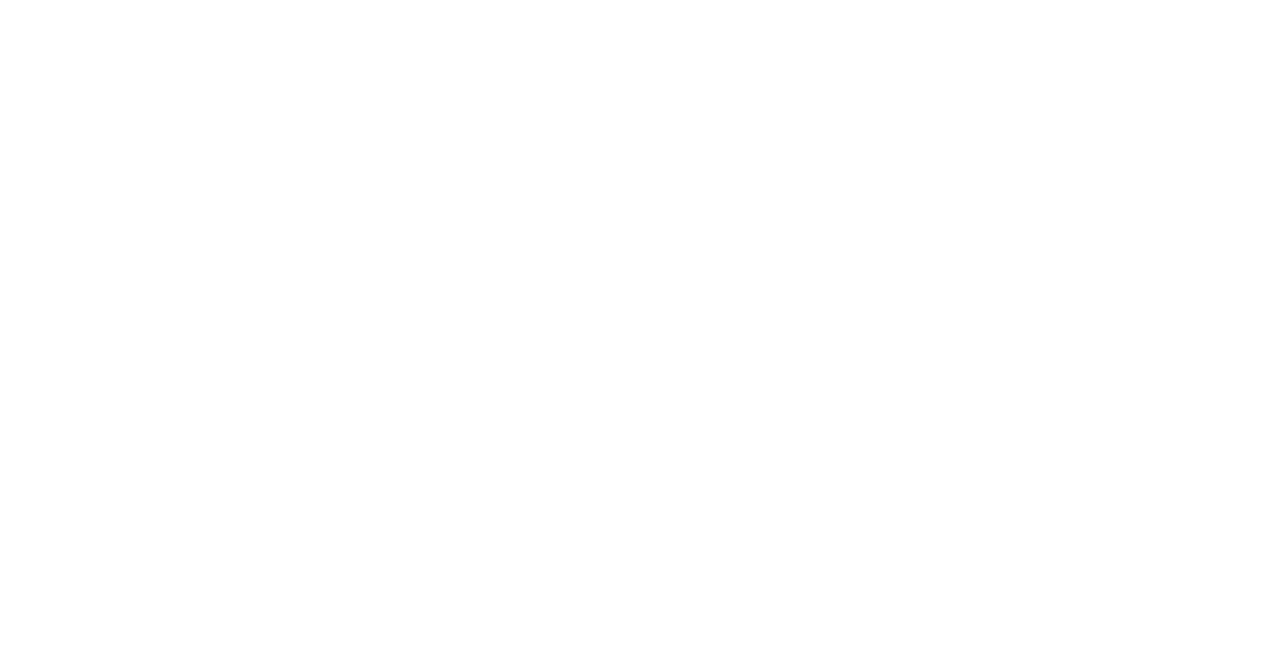
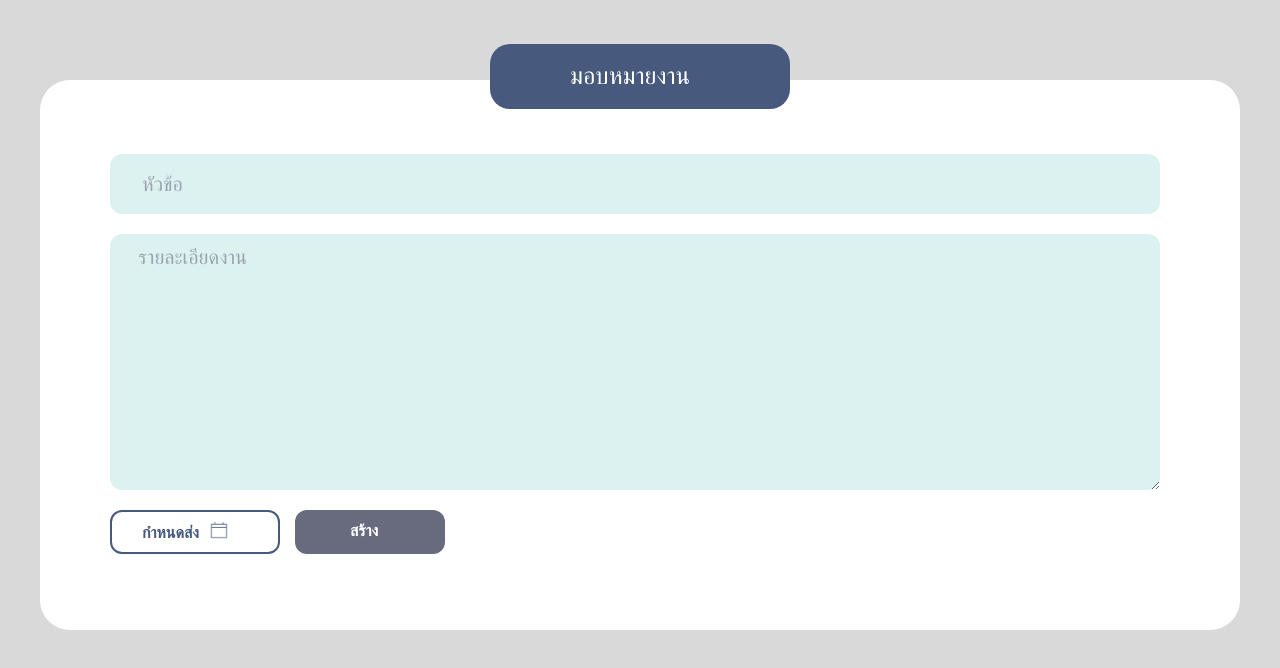
Before and after one commit to MinDDdo/Projectend_frontend, a Nuxt app: page /TeacherAssignWork in a window 1280 px wide. Before the commit this address had no page. Shown: the top 668 px of the page. Built offline with nearby package versions, Linux system fonts and the light colour scheme.

Commit message:
html-TeacherAssignWork

```diff
--- a/pages/StudentAssignmentDetail.vue
+++ b/pages/StudentAssignmentDetail.vue
@@ -5,23 +5,22 @@
     <div class="h-screen bg-[#EEF5FF]">
         <div class="flex justify-between items-center px-10 pt-4">
             <div class="">
-                <img src="~/assets/images/logoback.png" alt="logohome" width="59" height="59"  />
+                <img src="~/assets/images/logoback.png" alt="logohome" width="40" height="40"  />
             </div>
 
         </div>
 
-        <div class="mt-5 flex justify-center ">
-            <div class=" flex flex-col gap-y-32 items-center min-w-[550px] max-w-[550px] min-h-[560px] max-h-[560px]">
-                <h1 class="text-[30px] text-center"><b>แบบฝึกหัดคัดไทย</b></h1>
+        <div class="mt-1 flex justify-center ">
+            <div class=" flex flex-col gap-y-24 items-center min-w-[550px] max-w-[550px] min-h-[560px] max-h-[560px]">
+                <h1 class="text-[28px] text-center"><b>แบบฝึกหัดคัดไทย</b></h1>
                 <div class="flex justify-center relative">
-                    <div class=" flex   bg-white min-w-[570px] max-w-[570px] min-h-[500px] max-h-[500px] rounded-[20px]  ">
+                    <div class=" flex   bg-white w-[530px] h-[450px] rounded-[20px]  ">
 
-                            <ul class="min-w-[425px] max-w-[425px]
-                                min-h-[250px] max-h-[250px]
-                                px-20 pt-32 space-y-5  ">
+                            <ul class="w-[325px]  h-[250px]
+                                px-10 pt-20 space-y-3  ">
                          <li>
                             <diV class="flex justify-between">
-                    <div class="flex gap-5 ">
+                    <div class="flex ">
 
 
                         <div class="flex ">
@@ -29,7 +28,7 @@
 
                         </div>
                     </div>
-                            <div class="flex gap-x-6 ">
+                            <div class="flex ">
                                 <p class=" text-[#D04848]">30 ธ.ค. 2566</p>
 
                             </div>
@@ -48,7 +47,7 @@
                                 <div class="flex bg-[#CC3636] text-white
                                                 text-center min-w-[80px] max-w-[80px]
                                                 min-h-[30px] max-h-[30px] rounded-[5px] ">
-                                        <p class=" text-[16px] pt-1 px-3">ยังไม่ส่ง</p>
+                                                <p class=" text-[16px] pt-0.5 px-3">ยังไม่ส่ง</p>
                                 </div>
                             </diV>
                                 </li>
@@ -66,10 +65,9 @@
                             </diV>
                                 </li>
                          <div class="border border-[#818181]
-                                    min-w-[450px] max-w-[200px]
-                                    min-h-[200px] max-h-[200px]
-                                    rounded-[20px]
-                                    px-3 pt-2 ">
+                                    w-[450px]
+                                    h-[200px]
+                                    rounded-[20px]">
 
                          </div>
 
@@ -80,9 +78,9 @@
 
                     </div>
 
-                    <div class="absolute  -top-24">
+                    <div class="absolute  -top-20">
 
-                        <img src="~/assets/images/Kid (24).png" alt="logoeditprofile" width="190" height="190" class="rounded-full"  />
+                        <img src="~/assets/images/Kid (24).png" alt="logoeditprofile" width="150" height="150" class="rounded-full"  />
 
                      </div>
                 </div>
--- a/pages/StudentAssignmentList.vue
+++ b/pages/StudentAssignmentList.vue
@@ -11,32 +11,32 @@
         </div>
 
         <div class="mt- flex justify-center ">
-            <div class=" flex flex-col gap-y-5 items-center min-w-[550px] max-w-[550px] min-h-[500px] max-h-[500px]">
-                <h1 class="text-[30px] text-center"><b>ภาษาไทย</b></h1>
+            <div class=" flex flex-col gap-y-4 items-center w-[500px] h-[410px]">
+                <h1 class="text-[28px] text-center"><b>ภาษาไทย</b></h1>
                 <div class="flex justify-center relative">
                     <div class="  ">
 
-                        <img src="~/assets/images/Kid (24).png" alt="Kid (24)" width="190" height="190" class="rounded-full"  />
+                        <img src="~/assets/images/Kid (24).png" alt="Kid (24)" width="160" height="160" class="rounded-full"  />
 
                     </div>
 
-                    <div class="absolute bottom-2 right-2">
+                    <div class="absolute bottom-1 right-1">
 
-                        <img src="~/assets/images/logoeditprofile.png" alt="logoeditprofile" width="40" height="40" class="rounded-full"  />
+                        <img src="~/assets/images/logoeditprofile.png" alt="logoeditprofile" width="35" height="35" class="rounded-full"  />
 
                      </div>
                 </div>
                 <div class="" >
                     <div class="flex gap-x-5">
 
-                        <h1 class="text-[24px] "> <b>สมศรี</b> </h1>
+                        <h1 class="text-[20px] "> <b>สมศรี</b> </h1>
 
 
-                        <h1 class="text-[24px] "> <b>สุขใจ</b> </h1>
+                        <h1 class="text-[20px] "> <b>สุขใจ</b> </h1>
 
                     </div>
                 </div>
-                <button type="submit" class="p-3 px-20  text-white font-bold bg-[#636363] rounded-md ">
+                <button type="submit" class="p-2 px-[37px]  text-white font-bold bg-[#636363] rounded-md ">
 
                     <div class="flex  gap-x-1">
 
@@ -47,37 +47,37 @@
 
                 </button>
 
-                <button type="submit" class="p-2 px-12 text-white font-bold bg-[#676B7D] rounded-md ">
+                <button type="submit" class="p-2 px-[20px] text-white font-bold bg-[#676B7D] rounded-md ">
                     <div class="flex  gap-x-1">
 
-                        <img src="~/assets/images/logocalendar.png" alt="logocalendar" width="24" height="24"  />
+                        <img src="~/assets/images/logocalendar.png" alt="logocalendar" width="20" height="20"  />
                         <p>การเข้าเรียน   </p>
                     </div>
                 </button>
             </div>
         </div>
         <div class=" flex justify-center ">
-            <div class = "grid  grid-cols-2 gap-x-28  gap-y-12 " >
-                <div class = " flex justify-between px-7 pt-9 bg-white min-w-[425px] max-w-[425px] min-h-[150px] max-h-[150px] rounded-[20px]  " >
-                    <div class="flex-col  ">
-                        <p class=" flex font-bold text-[24px]  ">ชื่องาน A</p>
+            <div class = "grid  grid-cols-2 gap-x-[60px]  gap-y-12 " >
+                <div class = " flex justify-between px-7 pt-10 bg-white w-[405px] h-[140px] rounded-[20px]  " >
+                    <div class="flex-col space-y-3  ">
+                        <p class=" flex font-bold text-[20px]  ">ชื่องาน A</p>
                         <div class="flex gap-x-5" >
-                            <p class=" flex text-[20px] ">กำหนดส่ง</p>
+                            <p class=" flex text-[18px] ">กำหนดส่ง</p>
 
-                            <p class="  flex text-[#D04848] text-[20px] "> 30 ธ.ค. 2566</p>
+                            <p class="  flex text-[#D04848] text-[18px] "> 30 ธ.ค. 2566</p>
                         </div>
                     </div>
                     <div class="bg-[#CC3636] text-white text-center min-w-[85px] max-w-[80px] min-h-[75px] max-h-[75px] rounded-[20px] ">
                         <p class="text-[18px]  pt-5"> ยังไม่ส่ง</p>
                     </div>
                 </div>
-                <div class = " flex justify-between px-7 pt-9 bg-white min-w-[425px] max-w-[425px] min-h-[150px] max-h-[150px] rounded-[20px]  " >
-                    <div class="flex-col  ">
-                        <p class=" flex font-bold text-[24px]  ">ชื่องาน B</p>
+                <div class = " flex justify-between px-7 pt-10 bg-white w-[405px] h-[140px] rounded-[20px]  " >
+                    <div class="flex-col space-y-3 ">
+                        <p class=" flex font-bold text-[20px]  ">ชื่องาน B</p>
                         <div class="flex gap-x-5" >
-                            <p class=" flex text-[20px] ">กำหนดส่ง</p>
+                            <p class=" flex text-[18px] ">กำหนดส่ง</p>
 
-                            <p class="  flex text-[#D04848] text-[20px] "> 5 ธ.ค. 2567</p>
+                            <p class="  flex text-[#D04848] text-[18px] "> 5 ธ.ค. 2567</p>
                         </div>
                     </div>
                     <div class="bg-[#5D9C59] text-white text-center min-w-[85px] max-w-[80px] min-h-[75px] max-h-[75px] rounded-[20px] ">
--- /dev/null
+++ b/pages/TeacherAssignWork.vue
@@ -0,0 +1,54 @@
+<script setup lang="ts">
+
+</script>
+<template>
+    <div  class="h-screen bg-[#D9D9D9] ">
+        <div class="flex justify-between">
+        </div>
+        <div class="mt-20 flex justify-center ">
+            <div class="  ">
+
+                <div class="flex justify-center relative">
+                    <div class=" flex  bg-white
+                                w-[1200px]
+                                h-[550px] rounded-[30px]  ">
+                       <div> <form class="flex flex-col mt-[70px] mx-[70px] ">
+                        <input  type="text"
+                                placeholder="หัวข้อ"
+                                class="mt-1  px-8 py-[15px] bg-[#DCF2F1]
+                                         rounded-xl w-[1050px] text-[20px] "  />
+                        <textarea  rows="8" cols="33"
+                                    placeholder="รายละเอียดงาน"
+                                    class="mt-5 px-7 p-2  bg-[#DCF2F1]  rounded-xl w-[1050px] text-[20px] " />
+                        </form>
+                        <div class="flex mx-[70px] mt-[20px] gap-x-[15px] ">
+
+                            <button type="submit" class="p-2 px-[30px] text-[#475A7D] font-bold
+                                                        border-2 border-[#475A7D] rounded-xl w-[170px] flex gap-x-[10px] "
+                                                        >กำหนดส่ง
+                                                        <img src="~/assets/images/calendar.png"
+                                                         alt="calendar"  width="20" height="2"/>
+                            </button>
+
+                            <button type="submit" class=" flex p-2 px-[55px] text-white font-bold
+                                                            bg-[#676B7D] rounded-xl w-[150px]"
+                                                         >สร้าง</button>
+                        </div>
+                    </div>
+
+                    </div>
+                    <div class=" flex ">
+                 </div>
+                    <div class=" bg-[#475A7D] text-white p-3.5
+                            min-w-[300px] max-w-[300px]
+                            min-h-[65px] max-h-[65px] rounded-[20px]
+                            text-[24px] px-20 absolute  -top-9
+                            ">
+                         <p>มอบหมายงาน</p>
+                    </div>
+                 </div>
+            </div>
+        </div>
+    </div>
+
+</template>
```
Also changed, not shown: assets/images/calendar.png (added). Lines whose indentation alone changed are shown as unchanged.
